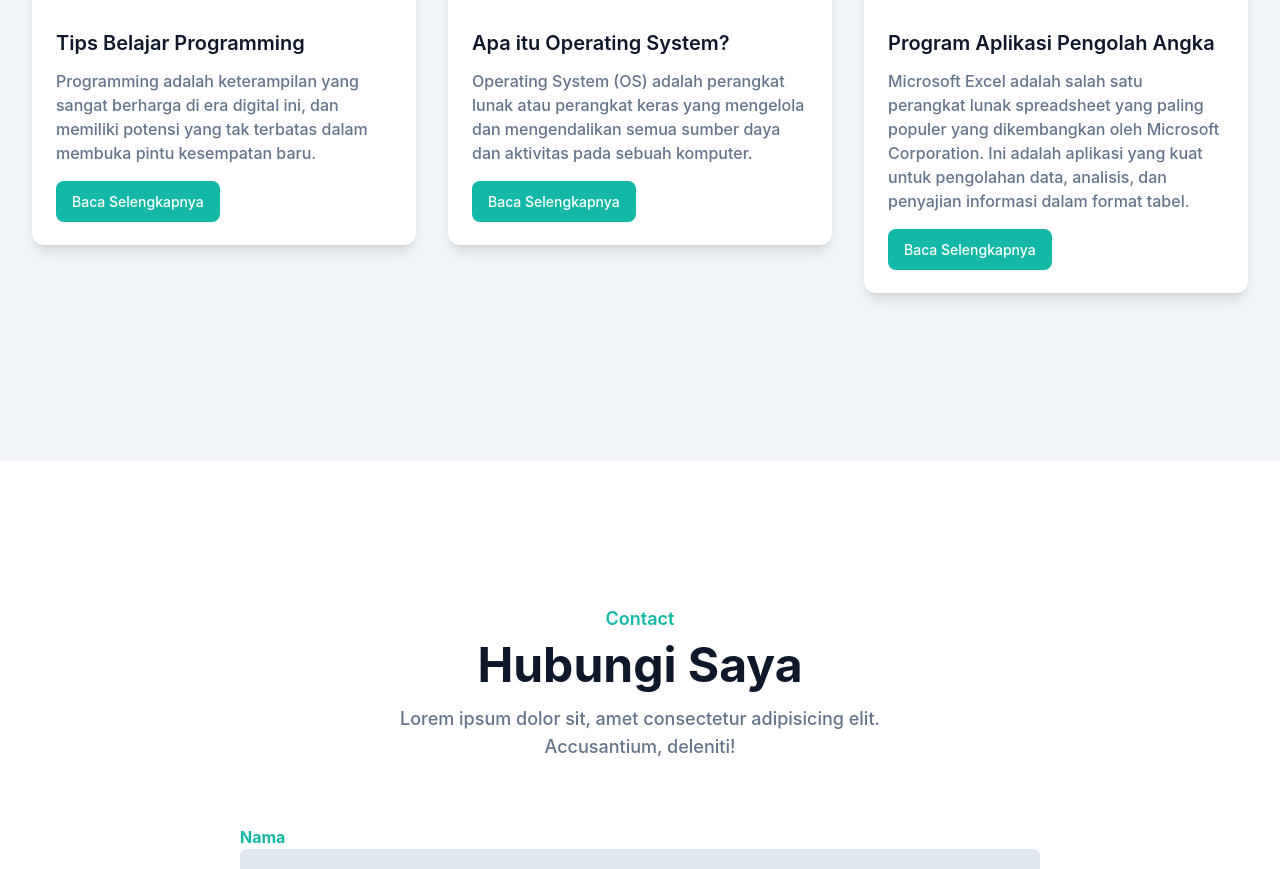
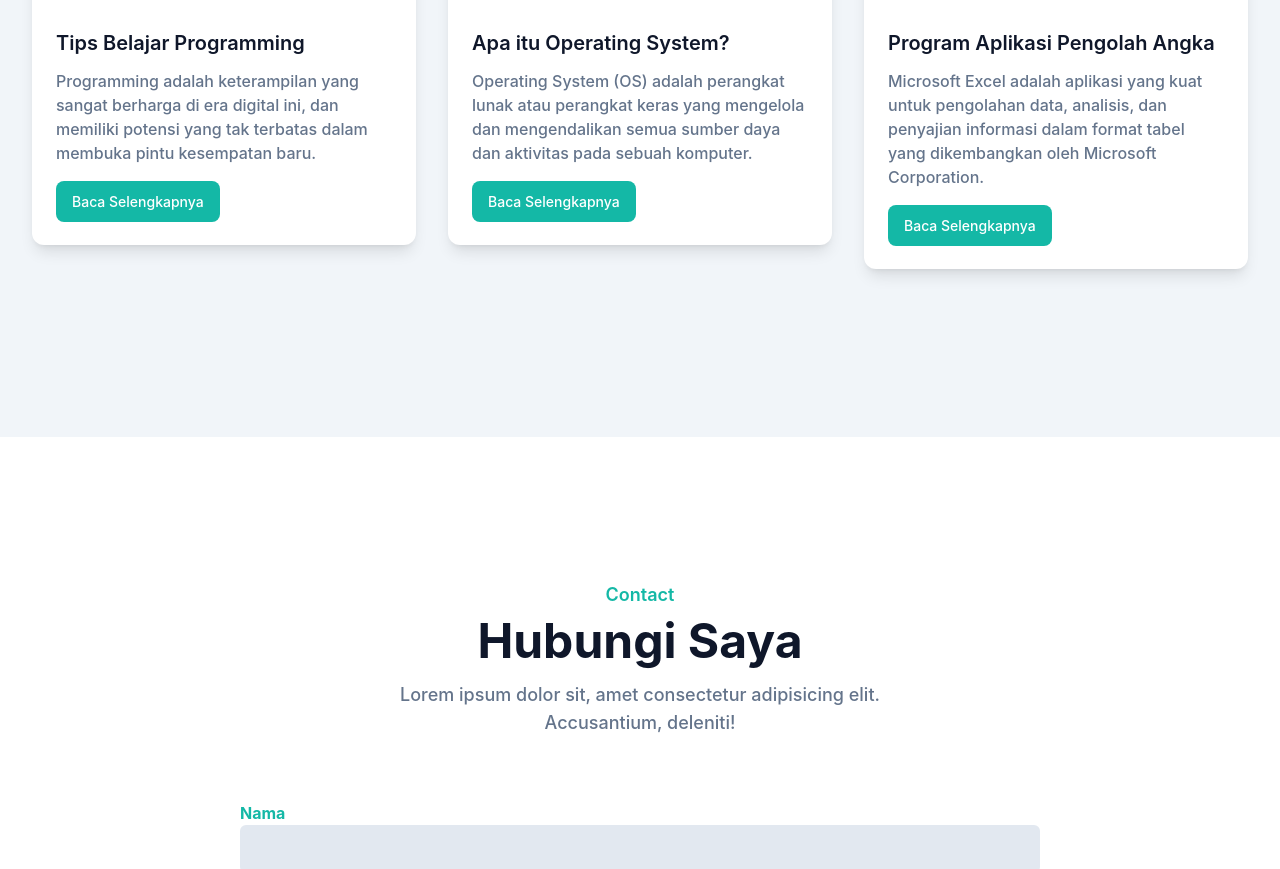
Before and after one commit to ariturwanto/portofolio-tailwind-css, a website: page index.html in a window 1280 px wide. Shown: the part 4027-4896 px from the top of the page. Drawn offline with Linux system fonts and the light colour scheme.

Commit message:
update minor v2

```diff
--- a/index.html
+++ b/index.html
@@ -283,7 +283,7 @@
                             <h3>
                                 <a href="#" class="block mb-3 font-semibold text-xl text-dark hover:text-primary truncate dark:text-white">Program Aplikasi Pengolah Angka</a>
                             </h3>
-                            <p class="font-medium text-base text-secondary mb-6">Microsoft Excel adalah salah satu perangkat lunak spreadsheet yang paling populer yang dikembangkan oleh Microsoft Corporation. Ini adalah aplikasi yang kuat untuk pengolahan data, analisis, dan penyajian informasi dalam format tabel.</p>
+                            <p class="font-medium text-base text-secondary mb-6">Microsoft Excel adalah aplikasi yang kuat untuk pengolahan data, analisis, dan penyajian informasi dalam format tabel yang dikembangkan oleh Microsoft Corporation.</p>
                             <a href="#" class="font-medium text-sm text-white bg-primary py-3 px-4 rounded-lg hover:opacity-80">Baca Selengkapnya</a>
 
                         </div>
```
